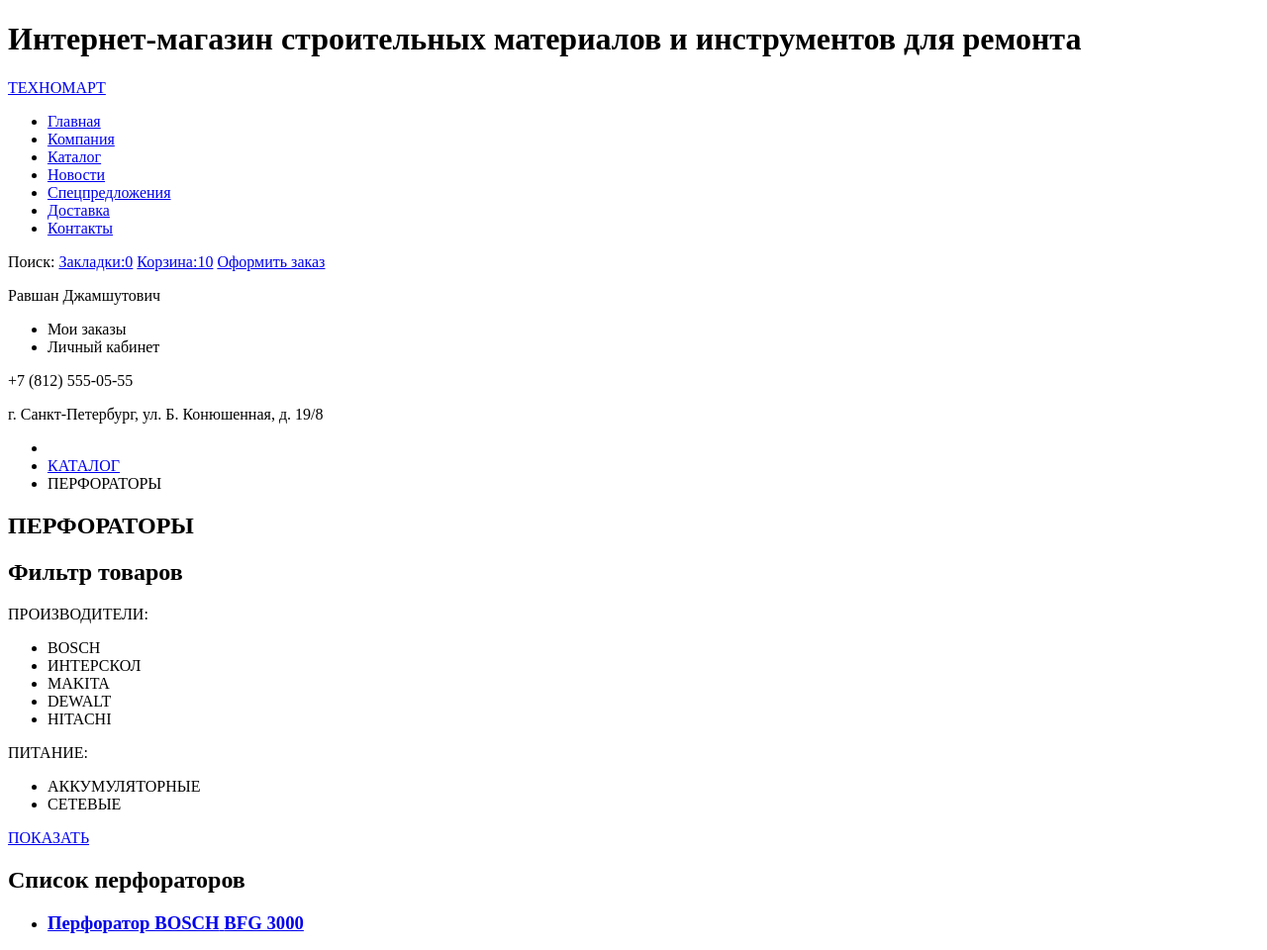
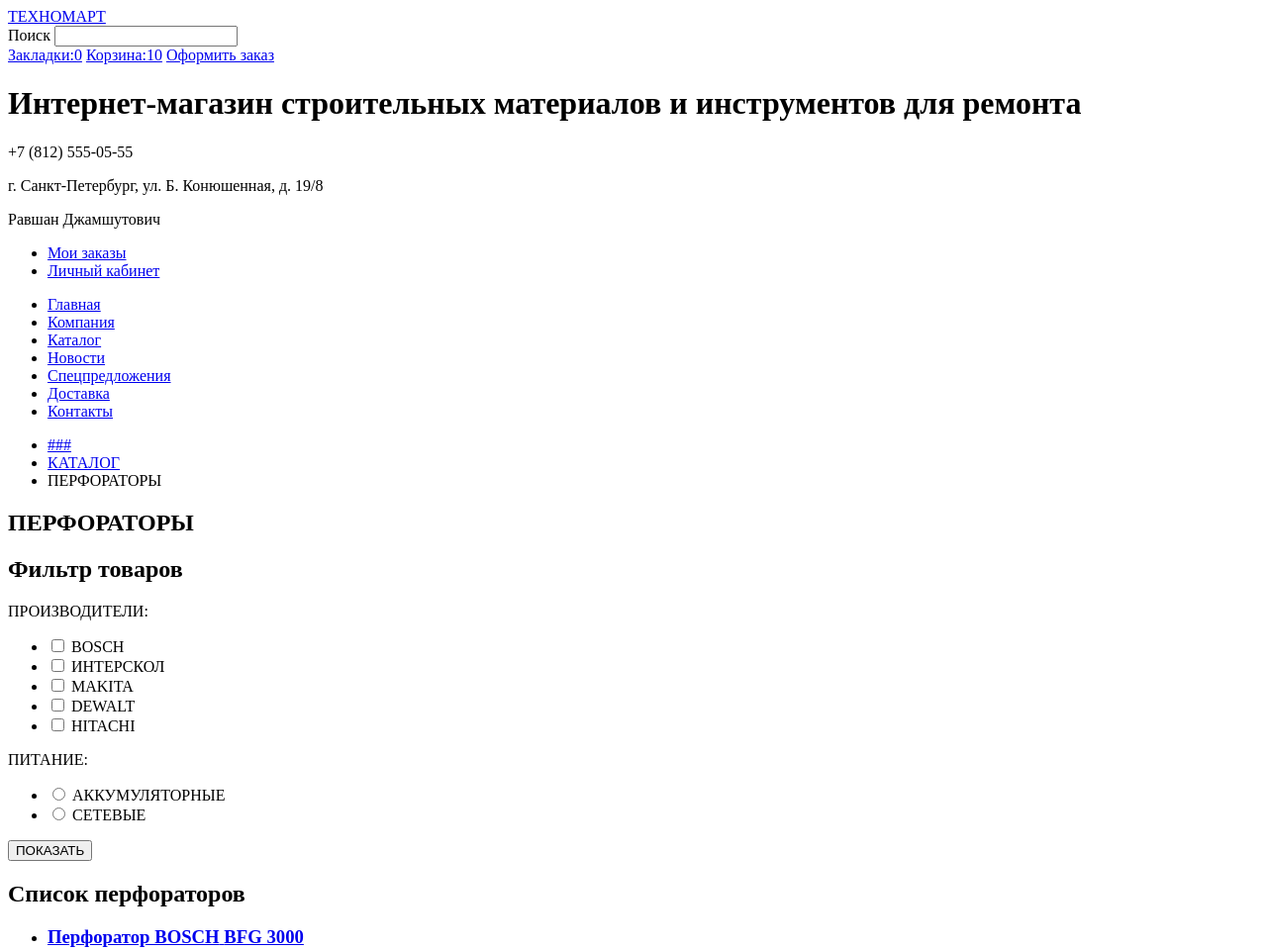
Before and after one commit to Russe1/901651-technomart-24, a plain HTML site: page catalog.html in a window 1280 px wide. Shown: the top 960 px of the page at 99% size. Drawn offline with Linux system fonts and the light colour scheme.

Commit message:
Второе задание
Попытка №2.

```diff
--- a/catalog.html
+++ b/catalog.html
@@ -2,13 +2,46 @@
 <html lang="ru">
   <head>
     <meta charset="utf-8">
-    <title>Каталог инструментов интернет-магазина Техномарт</title>
+    <title>Интернет-магазин инструментов Техномарт</title>
   </head>
   <body>
         <header class="main-header">
+            <div class="container">
+                <div class="header-top">
+                    <a class="header-top-logo" href="index.html">ТЕХНОМАРТ</a>
+                    <form action="https://echo.htmlacademy.ru" class="header-search" method="get">
+                        <label for="search">Поиск</label>
+                        <input type="search" name="search" id="search">
+                    </form>
+                </div>
+                <div class="header-top-menu">
+                    <a class="bookmarks" href="#">Закладки:0</a>
+                    <a class="cart" href="#">Корзина:10</a>
+                    <a class="checkout" href="#">Оформить заказ</a>
+                </div>
+
+                <div class="header-center">
                     <h1>Интернет-магазин строительных материалов и инструментов для ремонта</h1>
+                    <div class="header-contacts">
+                        <p class="header-phone">+7 (812) 555-05-55</p>
+                        <p class="header-address">г. Санкт-Петербург, ул. Б. Конюшенная, д. 19/8</p>
+                    </div>
+                    <div class="user">
+                        <p class="user-link">Равшан Джамшутович</p>
+
+                        <ul class="user-navigation">
+                            <li>
+                                <a class="user-orders" href="#">Мои заказы</a>
+                            </li>
+                            <li>
+                                <a class="user-cabinet" href="#">Личный кабинет</a>
+                            </li>
+                        </ul>
+                    </div>
+                </div>
+
+                <div class="header-bottom"> <!--Может это лишний див, если использовать тэг навигации?-->
                     <nav class="main-navigation">
-                <a class="main-header-logo" href="index.html">ТЕХНОМАРТ</a>
                         <ul class="site-navigation">
                             <li><a href="index.html">Главная</a></li>
                             <li><a href="#">Компания</a></li>
@@ -19,46 +52,68 @@
                             <li><a href="#">Контакты</a></li>
                         </ul>
                     </nav>
-            <div>
-                <span class="searching">Поиск:</span>
-                <a class="bookmarks" href="#">Закладки:0</a>
-                <a class="cart" href="#">Корзина:10</a>
-                <a class="checkout" href="#">Оформить заказ</a>
                 </div>
-            <p class="user-link">Равшан Джамшутович</p>
-            <ul class="user-navigation">
-                <!--по сути элементы li в этом списке должны быть ссылками-->
-                <li class="user-orders">Мои заказы</li>
-                <li class="user-cabinet">Личный кабинет</li>
-            </ul>
-            <p class="header-phone">+7 (812) 555-05-55</p>
-            <p class="header-address">г. Санкт-Петербург, ул. Б. Конюшенная, д. 19/8</p>
+            </div>
         </header>
         <main>
+            <div class="breadcrumbs">
                 <ul class="breadcrumbs">
-                <li><a href="index.html"><!--Здесь будет картинка--></a></li>
+                    <li><a href="index.html">###<!--Здесь будет картинка--></a></li>
                     <li><a href="catalog.html">КАТАЛОГ</a></li>
-                <li class="breadcrumbs-current">ПЕРФОРАТОРЫ</li>
+                    <li class="current-breadcrumb">ПЕРФОРАТОРЫ</li>
                 </ul>
+            </div>
+            <div class="current-breadcrumb">
                 <h2>ПЕРФОРАТОРЫ</h2>
-            <section class="filtres">
+            </div>
+            <!--Пока оставил две секции, в дальнейшем оберну дополнительно в дивы-->
+            <section class="filters">
                 <h2 class="visually-hidden">Фильтр товаров</h2>
-                <!-- Здесь будет форма с диапазоном цен, выбором брэндов и типа товара-->
+                <form action="https://echo.htmlacademy.ru" class="item-filter" method="post">
+                    <div class="brands">
                         <p>ПРОИЗВОДИТЕЛИ:</p>
                         <ul class="brand-filter">
-                    <li>BOSCH</li>
-                    <li>ИНТЕРСКОЛ</li>
-                    <li>MAKITA</li>
-                    <li>DEWALT</li>
-                    <li>HITACHI</li>
+                            <li>
+                                <input type="checkbox" name="brand" id="bosch">
+                                <label for="bosch">BOSCH</label>
+                            </li>
+                            <li>
+                                <input type="checkbox" name="brand" id="inter">
+                                <label for="inter">ИНТЕРСКОЛ</label>
+                            </li>
+                            <li>
+                                <input type="checkbox" name="brand" id="makita">
+                                <label for="makita">MAKITA</label>
+                            </li>
+                            <li>
+                                <input type="checkbox" name="brand" id="dewalt">
+                                <label for="dewalt">DEWALT</label>
+                            </li>
+                            <li>
+                                <input type="checkbox" name="brand" id="hitachi">
+                                <label for="hitachi">HITACHI</label>
+                            </li>
                         </ul>
+                    </div>
+
+                    <div class="item-type">
                         <p>ПИТАНИЕ:</p>
                         <ul class="type-filter">
-                    <li>АККУМУЛЯТОРНЫЕ</li>
-                    <li>СЕТЕВЫЕ</li>
+                            <li>
+                                <input type="radio" name="type" id="battery">
+                                <label for="battery">АККУМУЛЯТОРНЫЕ</label>
+                            </li>
+                            <li>
+                                <input type="radio" name="type" id="wired">
+                                <label for="wired">СЕТЕВЫЕ</label>
+                            </li>
                         </ul>
-                <a class="button" href="#">ПОКАЗАТЬ</a>
+                    </div>
+
+                    <button name="apply-filters" id="apply">ПОКАЗАТЬ</button>
+                </form>
             </section>
+
             <section class="catalog">
                 <h2 class="visually-hidden">Список перфораторов</h2>
                 <ul class="catalog-item">
@@ -104,7 +159,7 @@
                             </a>
                         </h3>
                         <p class="catalog-item-image">
-                            <img src="img/item-2.jpg" width="218" height="170" alt="Перфоратор BOSCH BFG 2000»">
+                            <img src="img/item-3.jpg" width="218" height="170" alt="Перфоратор BOSCH BFG 2000»">
                         </p>
                         <p class="catalog-item-action">
                             <a class="button-buy" href="#">КУПИТЬ</a>
@@ -115,8 +170,11 @@
                 </ul>
             </section>
         </main>
+
+
         <footer class="footer">
-            <nav class="footer-navigation">
+            <div class="footer-top">
+                <nav class="footer-top-navigation">
                     <a class="footer-logo" href="index.html">ТЕХНОМАРТ</a>
                     <ul class="footer-site-navigation">
                         <li><a href="#">Компания</a></li>
@@ -125,6 +183,14 @@
                         <li><a href="#">Доставка</a></li>
                         <li><a href="#">Контакты</a></li>
                     </ul>
+                </nav>
+            </div>
+
+            <div class="footer-center">
+                <p class="footer-contacts">г. Санкт-Петербург, ул. Б. Конюшенная, д. 19/8 <br/>
+                    +7 (812) 555-05-55
+                </p>
+                <nav class="footer-center-navigation">
                     <ul class="footer-services-navigation">
                         <li><a href="#">Материалы</a></li>
                         <li><a href="#">Техника</a></li>
@@ -132,10 +198,10 @@
                         <li><a href="#">Спецпредложения</a></li>
                     </ul>
                 </nav>
-            <p class="footer-contacts">г. Санкт-Петербург, ул. Б. Конюшенная, д. 19/8 <br/>
-                +7 (812) 555-05-55
-            </p>
-            <p class="footer-copyright">&#169 2010–2017 Компания «Техномарт» <br/>
+            </div>
+
+            <div class="footer-bottom">
+                <p class="footer-copyright"><span>&#169</span>2010–2017 Компания «Техномарт» <br/>
                     Все права защищены
                 </p>
                 <ul class="footer-social">
@@ -151,16 +217,18 @@
                     <b>Разработано —</b>
                     <a href="https://htmlacademy.ru">htmlacademy.ru</a>
                 </p>
+            </div>
         </footer>
+
 
         <section class="modal modal-buy">
             <h2 class="visually-hidden">Окно работы с покупками</h2>
+            <button name="modal-buy" id="buy-close">X</button>
             <p>Товар добавлен в корзину!</p>
             <div>
                 <a class="finishing-buy" href="#">ОФОРМИТЬ ЗАКАЗ</a>
                 <a class="continue-buy" href="#">ПРОДОЛЖИТЬ ПОКУПКИ</a>
             </div>
-            <span class="modal-close">x</span>
         </section>
   </body>
 </html>
```
Also changed, not shown: index.html (+82 -29 lines), img/item-1.jpg (added), img/item-2.jpg (added), img/item-3.jpg (added), img/map.jpg (added), img/mini-map.jpg (added). Lines whose indentation alone changed are shown as unchanged.
